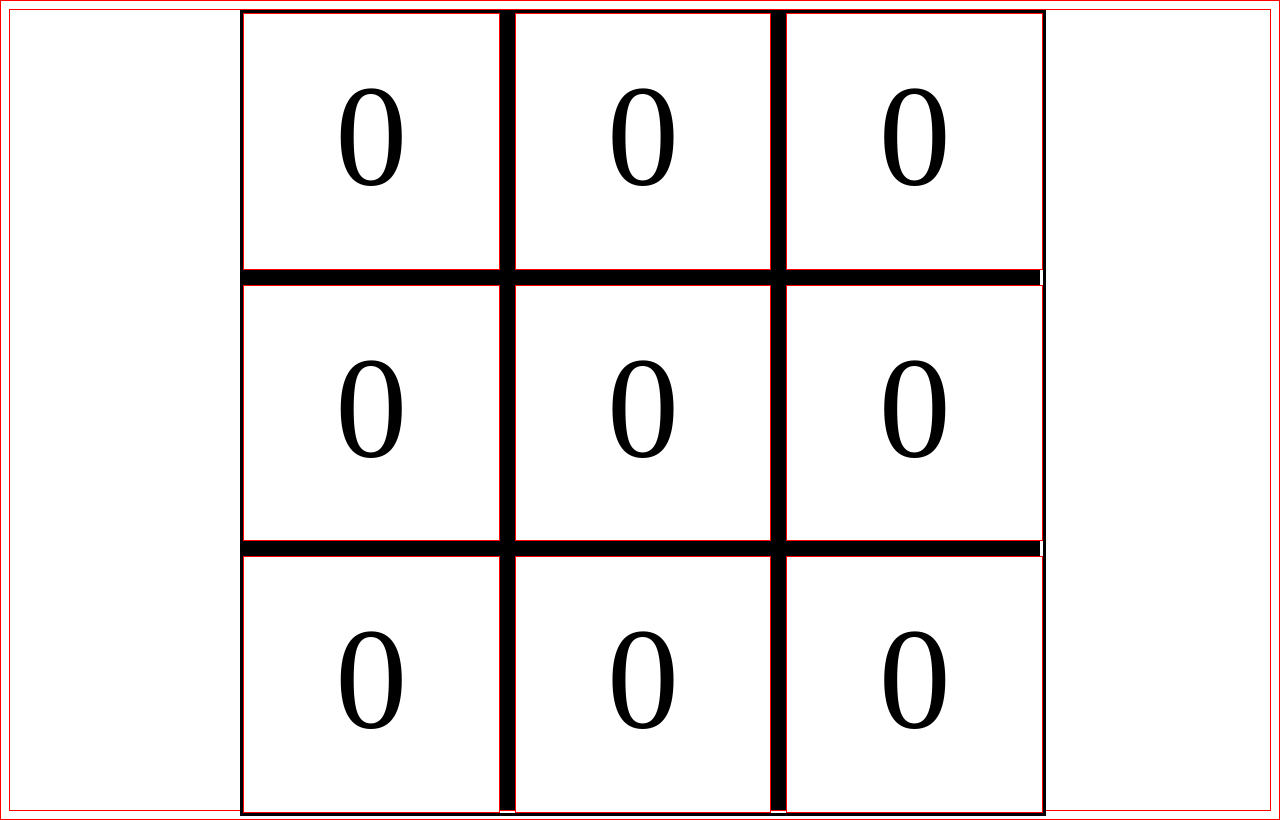
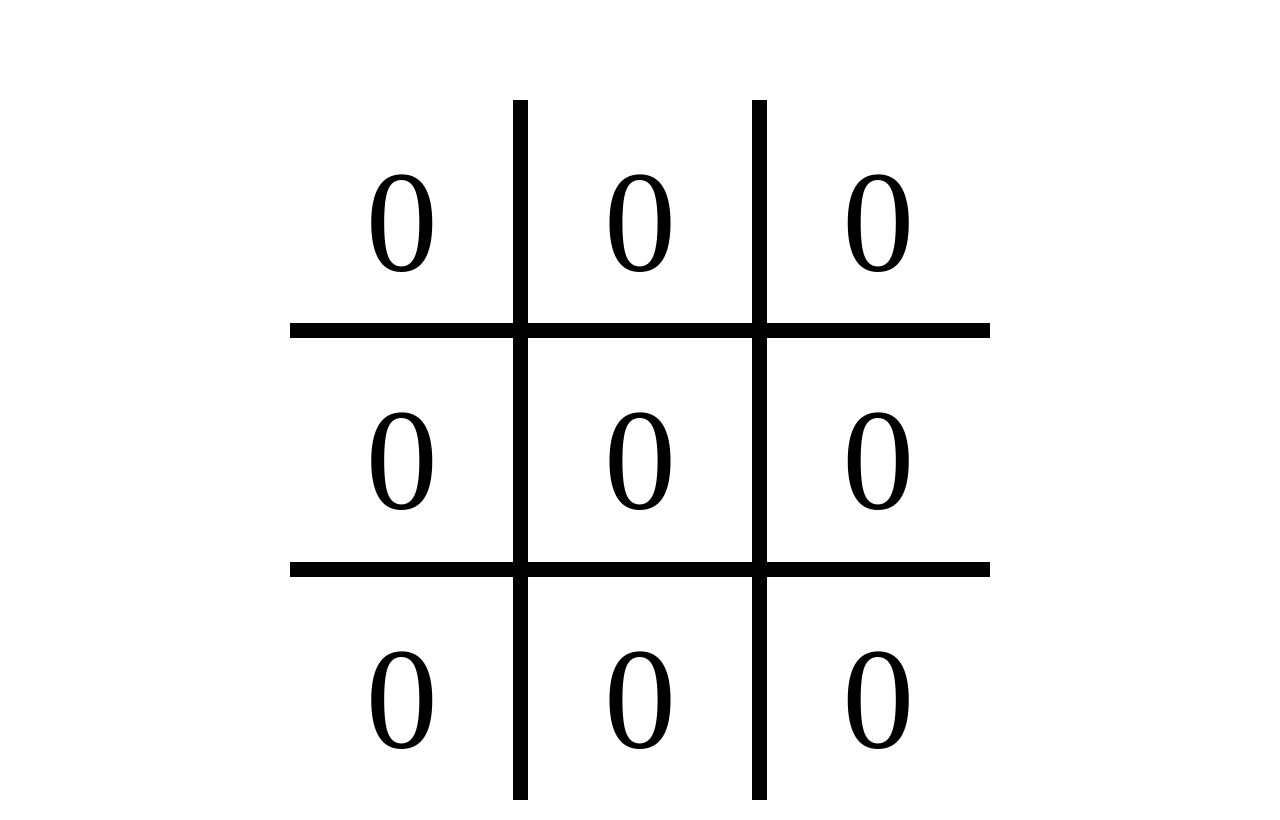
Before and after one commit to dgladovic/tic_tac_toe, a plain HTML site: page index.html in a window 1280 px wide. Drawn offline with Linux system fonts and the light colour scheme.

```diff
--- a/mystyles.css
+++ b/mystyles.css
@@ -1,12 +1,13 @@
-*{
+/* *{
     border: solid red 1px;
-}
+} */
 
 .border{
     background-color: black;
     margin: auto;
-    width: 800px;
-    height: 800px;
+    margin-top: 100px;
+    width: 700px;
+    height: 700px;
     padding: 0px;
     border: 0px;
 }
@@ -14,13 +15,12 @@
 .gamefield{
 
     margin: auto;
-    width: 800px;
-    height: 800px;
+    width: 700px;
+    height: 700px;
     display: grid;
     grid-template-columns: 1fr 1fr 1fr;
     grid-template-rows: 1fr 1fr 1fr;
 
-    border: solid black;
     gap: 15px;
 
 }
--- a/scripts.js
+++ b/scripts.js
@@ -3,21 +3,18 @@ const Gameboard = {
 };
 
 
-const displayRender = (() => {
+const render = (() => {
 
     const fieldcontent = () =>{
         Gameboard.gameboard.forEach( (e,i) => {
             let curr_field = document.getElementById(`${i}`);
             curr_field.textContent = e;
-
         });
     };
 
     return{fieldcontent};
 
 })();
-
-const render = displayRender;
 
 const Player = (name,symbol) =>{
     name = name;
@@ -28,6 +25,5 @@ const Player = (name,symbol) =>{
 console.log(Gameboard);
 const John = Player('Djoka','X');
 console.log(John);
-console.log(render);
 
 render.fieldcontent();
```
